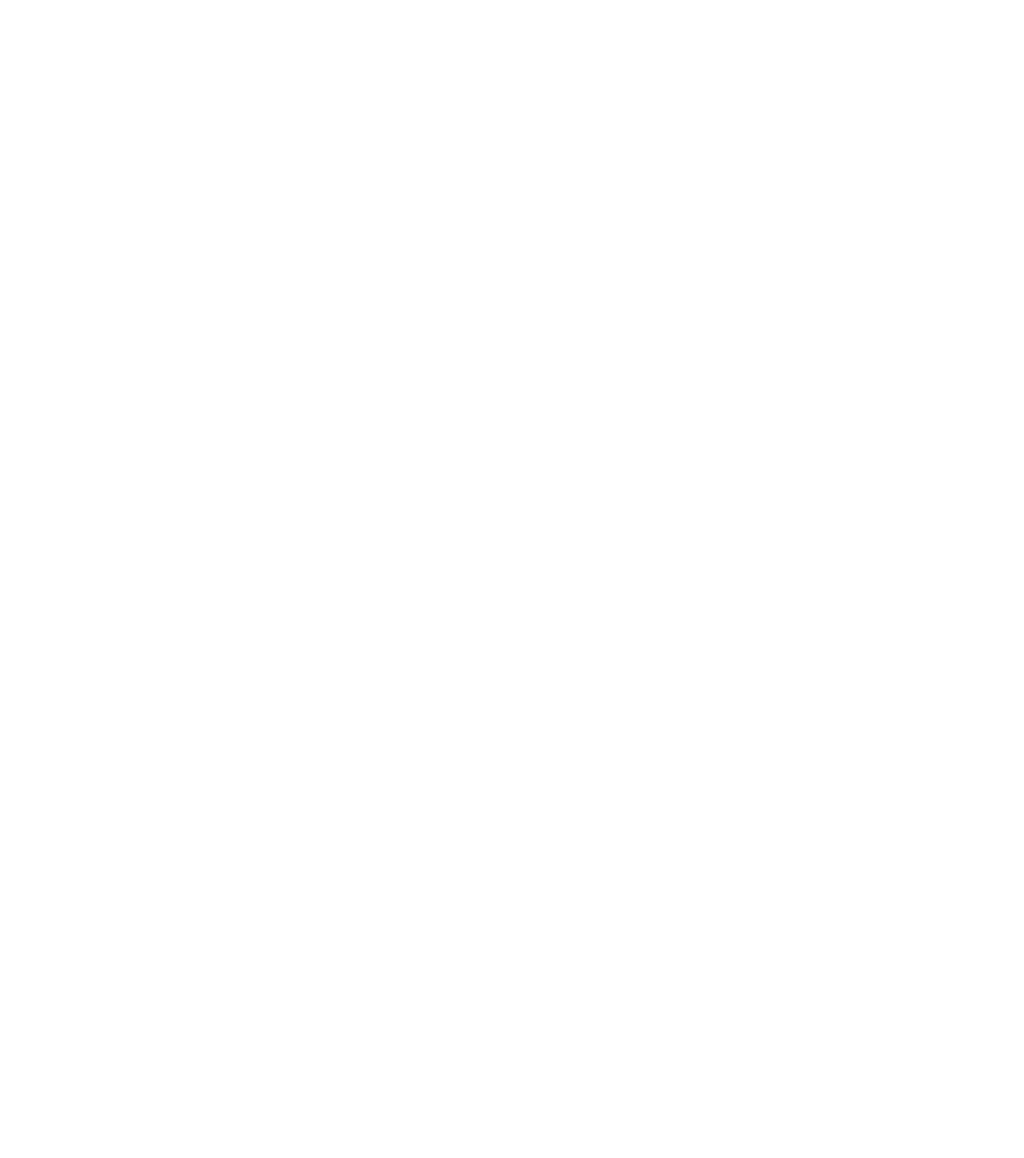
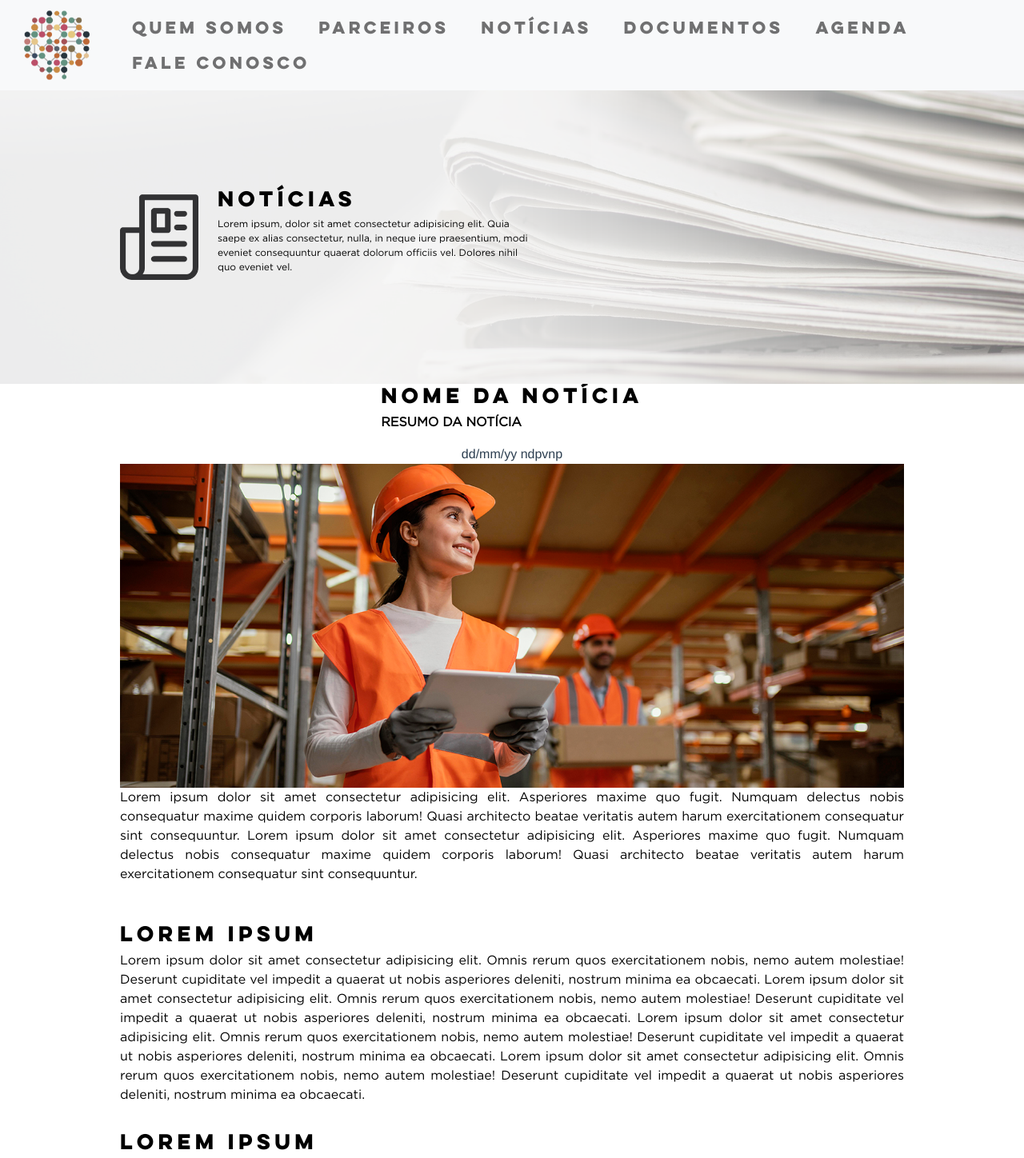
Before and after one commit to sesistartup/ecossistemadeinovacaocg, a Vue app: page /noticias/1 in a window 1280 px wide. Before the commit this address had no page. Shown: the top 1448 px of the page at 80% size. Before the commit the page ends 800 px from the top, so only its background shows below. Built offline with nearby package versions, Linux system fonts and the light colour scheme.

Commit message:
update: noticia expandida

```diff
--- a/src/components/faleConosco/Formulario.vue
+++ b/src/components/faleConosco/Formulario.vue
@@ -17,12 +17,6 @@
       <span class="visually-hidden">Loading...</span>
     </div>
   </form>
-
-<button type="button" class="btn btn-primary" data-bs-toggle="modal" data-bs-target="#teste">Launch demo modal
-</button>
-<!-- <button type="button" class="btn btn-primary" @click="openModal('modal')">
-  Launch demo modal
-</button> -->
 <ModalComponent
   :title="modalSettings.title"
   :message="modalSettings.message"
--- a/src/components/noticias/CardNoticia.vue
+++ b/src/components/noticias/CardNoticia.vue
@@ -16,6 +16,9 @@
 	display: flex;
 	flex-direction: column;
 	align-items: flex-start;
+  max-width: 385px;
+  max-height: 315px;
+  padding: 10px;
 
 	> p {
 		font-size: 24px;
@@ -29,7 +32,10 @@
 		line-height: 20px;
 	}
 }
-
+.card-noticia-content:hover {
+  cursor: pointer;
+  box-shadow: 0 0 30px 5px gray;
+}
 .card-noticia-image {
 	width: 100%;
 	height: 220px;
--- a/src/router/index.ts
+++ b/src/router/index.ts
@@ -6,6 +6,7 @@ import ParceiroExpandido from '../views/parceiros/expandido/ParceiroExpandido.vu
 import QuemSomos from '../views/quem-somos/QuemSomos.vue';
 import Eventos from '../views/eventos/Eventos.vue';
 import Noticias from '../views/noticias/Noticias.vue';
+import NoticiaExpandida from '../views/noticias/expandida/NoticiaExpandida.vue';
 import Documentos from '../views/documentos/Documentos.vue';
 
 const routes: RouteRecordRaw[] = [
@@ -45,6 +46,11 @@ const routes: RouteRecordRaw[] = [
 		component: Noticias,
 	},
 	{
+		path: '/noticias/:noticiaId',
+		name: 'NoticiaExpandida',
+		component: NoticiaExpandida,
+	},
+	{
 		path: '/documentos',
 		name: 'Documentos',
 		component: Documentos,
--- a/src/views/noticias/Noticias.vue
+++ b/src/views/noticias/Noticias.vue
@@ -6,27 +6,27 @@
 				path="/noticias/banner.png"
 				figcaption="workspace_image"
 				img-alt="workspace_image"
-				pixels-bg-height="710px"
 			>
-				<div class="banner-noticia-content">
+				<div class="banner-noticia-content ghp">
 					<img src="/noticias/icone-noticia.png" alt="icon">
 					<div>
-						<h1 class="dark-title">Noticias</h1>
+						<h1 class="dark-title">Notícias</h1>
 						<p class="dark-body-text">Lorem ipsum, dolor sit amet consectetur adipisicing elit. Quia saepe ex alias consectetur, nulla, in neque iure praesentium, modi eveniet consequuntur quaerat dolorum officiis vel. Dolores nihil quo eveniet vel.</p>
 					</div>
 				</div>
 			</Banner>
 
-			<div class="noticias-content">
-				<h1>ÚLTIMAS NOTICIAS</h1>
+			<div class="noticias-content ghp">
+				<h1 class="dark-title">ÚLTIMAS NOTICIAS</h1>
 
-				<div class="card-noticia-container">
-					<CardNoticia />
-					<CardNoticia />
-					<CardNoticia />
-					<CardNoticia />
-					<CardNoticia />
-					<CardNoticia />
+				<div class="card-noticia-container dark-body-text">
+          <!-- FIXME: criar componente container e automatizar geração de cards -->
+					<CardNoticia @click="$router.push({ name: 'NoticiaExpandida', params: { noticiaId: 1 }})"/>
+					<CardNoticia @click="$router.push({ name: 'NoticiaExpandida', params: { noticiaId: 2 }})"/>
+					<CardNoticia @click="$router.push({ name: 'NoticiaExpandida', params: { noticiaId: 3 }})"/>
+					<CardNoticia @click="$router.push({ name: 'NoticiaExpandida', params: { noticiaId: 4 }})"/>
+					<CardNoticia @click="$router.push({ name: 'NoticiaExpandida', params: { noticiaId: 5 }})"/>
+					<CardNoticia @click="$router.push({ name: 'NoticiaExpandida', params: { noticiaId: 6 }})"/>
 				</div>
 			</div>
 		</main>
@@ -47,8 +47,8 @@ section.container-fluid {
 
 .noticias-content {
 	width: 100%;
-	max-width: 1200px;
-	padding: 0 24px;
+	/* max-width: 1200px; */
+	/* padding: 0 24px; */
 	margin: 0 auto;
 	margin-top: 48px;
 
@@ -60,8 +60,8 @@ section.container-fluid {
 
 .card-noticia-container {
 	width: 100%;
-	max-width: 1000px;
-	margin: 48px auto;
+	/* max-width: 1000px; */
+	/* margin: 48px auto; */
 	display: grid;
 	grid-template-columns: 1fr 1fr 1fr;
 	gap: 48px 32px;
--- /dev/null
+++ b/src/views/noticias/expandida/NoticiaExpandida.vue
@@ -0,0 +1,100 @@
+<template>
+  <NavBar
+    :is-transparent="false"
+  />
+  <Banner
+    path="/noticias/banner.png"
+    figcaption="workspace_image"
+    img-alt="workspace_image"
+  >
+    <div class="noticia-expandida-banner ghp">
+      <img src="/noticias/icone-noticia.png" alt="icon">
+      <div>
+        <h1 class="dark-title">Notícias</h1>
+        <p class="dark-body-text">Lorem ipsum, dolor sit amet consectetur adipisicing elit. Quia saepe ex alias consectetur, nulla, in neque iure praesentium, modi eveniet consequuntur quaerat dolorum officiis vel. Dolores nihil quo eveniet vel.</p>
+      </div>
+    </div>
+  </Banner>
+  <section class="noticia-expandida ghp">
+    <header class="d-flex">
+      <h1 class="dark-title">NOME DA NOTÍCIA</h1>
+      <p class="dark-body-text">RESUMO DA NOTÍCIA</p>
+      <time>dd/mm/yy ndpvnp</time>
+    </header>
+    <img class="w-100" src="/noticias/noticia-expandida/cover.png" alt="capa da notícia">
+    <p id="first-paraghap" class="dark-body-text">
+      Lorem ipsum dolor sit amet consectetur adipisicing elit. Asperiores maxime quo fugit. Numquam delectus nobis consequatur maxime quidem corporis laborum! Quasi architecto beatae veritatis autem harum exercitationem consequatur sint consequuntur.
+      Lorem ipsum dolor sit amet consectetur adipisicing elit. Asperiores maxime quo fugit. Numquam delectus nobis consequatur maxime quidem corporis laborum! Quasi architecto beatae veritatis autem harum exercitationem consequatur sint consequuntur.
+    </p>
+    <main>
+      <h3 class="dark-title">LOREM IPSUM</h3>
+      <article class="dark-body-text">
+        Lorem ipsum dolor sit amet consectetur adipisicing elit. Omnis rerum quos exercitationem nobis, nemo autem molestiae! Deserunt cupiditate vel impedit a quaerat ut nobis asperiores deleniti, nostrum minima ea obcaecati.
+        Lorem ipsum dolor sit amet consectetur adipisicing elit. Omnis rerum quos exercitationem nobis, nemo autem molestiae! Deserunt cupiditate vel impedit a quaerat ut nobis asperiores deleniti, nostrum minima ea obcaecati.
+        Lorem ipsum dolor sit amet consectetur adipisicing elit. Omnis rerum quos exercitationem nobis, nemo autem molestiae! Deserunt cupiditate vel impedit a quaerat ut nobis asperiores deleniti, nostrum minima ea obcaecati.
+        Lorem ipsum dolor sit amet consectetur adipisicing elit. Omnis rerum quos exercitationem nobis, nemo autem molestiae! Deserunt cupiditate vel impedit a quaerat ut nobis asperiores deleniti, nostrum minima ea obcaecati.
+      </article>
+      <h3 class="dark-title">LOREM IPSUM</h3>
+      <img src="/noticias/noticia-expandida/fakevideo.png" alt="fake-video" class="w-100">
+    </main>
+  </section>
+  <FooterComponent/>
+</template>
+
+<script setup lang="ts">
+  import Banner from '../../../components/general/Banner.vue'
+</script>
+
+<style scoped lang="scss">
+  .noticia-expandida-banner{
+    position: absolute;
+    top: 0;
+    width: 100%;
+    height: 100%;
+    padding-left: 64px;
+
+    display: flex;
+    align-items: center;
+
+    > img {
+      width: 10%;
+      min-width: 60px;
+      max-width: 128px;
+      margin-right: 24px;
+    }
+
+    > div {
+      display: flex;
+      flex-direction: column;
+      align-items: flex-start;
+
+      width: 400px;
+
+      p {
+        text-align: start;
+        font-size: 12px;
+      }
+    }
+  }
+  .noticia-expandida {
+    display: flex;
+    flex-direction: column;
+    align-items: center;
+    header {
+      flex-direction: column;
+      p {
+        font-weight: bolder;
+      }
+    }
+    .dark-body-text {
+      font-size: 1rem;
+      text-align: justify;
+    }
+    main {
+      h3 {
+        text-align: start;
+        margin-top: 2rem;
+      }
+    }
+  }
+</style>
```
Also changed, not shown: public/noticias/noticia-expandida/cover.png (added), public/noticias/noticia-expandida/fakevideo.png (added).
